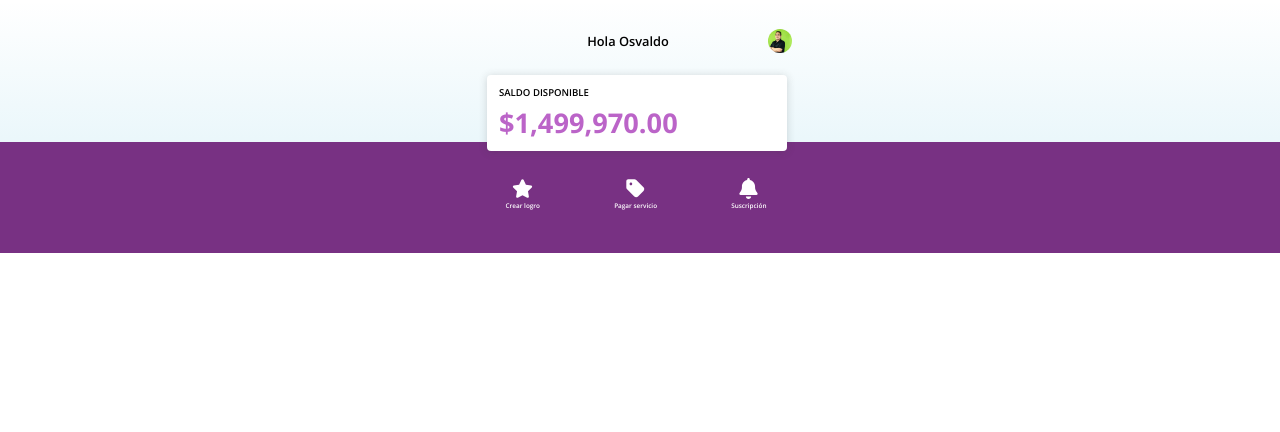
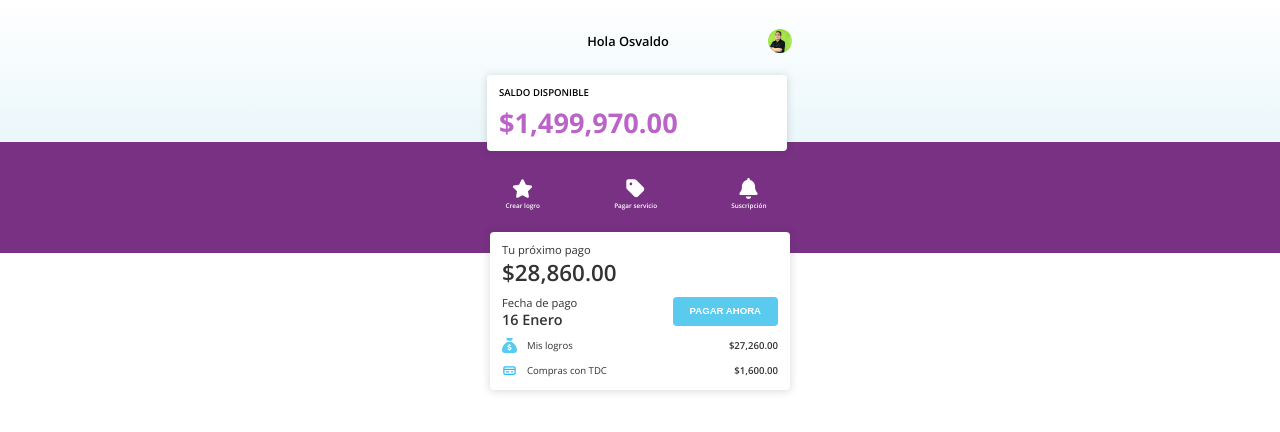
Before and after one commit to ArzCorp/bank-web-app, a Next.js app: page / in a window 1280 px wide. Shown: the top 432 px of the page. Built offline with nearby package versions, Linux system fonts and the light colour scheme.

Commit message:
✨ added payment

```diff
--- a/pages/index.tsx
+++ b/pages/index.tsx
@@ -4,6 +4,7 @@ import Head from 'next/head'
 import Balance from 'components/Balance'
 import Header from 'components/Header'
 import Transactions from 'components/transactions'
+import Payment from 'components/payment'
 
 const Home: NextPage = () => {
 	return (
@@ -16,7 +17,9 @@ const Home: NextPage = () => {
 			<Header>
 				<Balance />
 			</Header>
-			<Transactions />
+			<Transactions>
+				<Payment />
+			</Transactions>
 		</section>
 	)
 }
--- /dev/null
+++ b/src/components/Button.tsx
@@ -0,0 +1,14 @@
+import { ButtonHTMLAttributes } from 'react'
+
+interface Props {
+	type: ButtonHTMLAttributes<HTMLButtonElement>['type']
+	children: string
+}
+
+export default function Button({ type = 'button', children }: Props) {
+	return (
+		<button type={type} className="button">
+			{children}
+		</button>
+	)
+}
--- /dev/null
+++ b/src/components/payment/PaymentRecord.tsx
@@ -0,0 +1,28 @@
+import Image from 'next/image'
+import { getCurrencyFormat } from 'utils/currencyFormat'
+
+interface Props {
+	name: string
+	amount: number
+	icon: string
+}
+
+export default function PaymentRecord({ name, amount, icon }: Props) {
+	return (
+		<li className="payment-record">
+			<span className="payment-record__details">
+				<Image
+					className="payment-record__icon"
+					src={icon}
+					width={15}
+					height={15}
+					alt={`Registro ${name}`}
+				/>
+				<p className="payment-record__name">{name}</p>
+			</span>
+			<span className="payment-record__amount">
+				{getCurrencyFormat(amount)}
+			</span>
+		</li>
+	)
+}
--- /dev/null
+++ b/src/components/payment/index.tsx
@@ -0,0 +1,31 @@
+import Button from 'components/Button'
+import { getCurrencyFormat } from 'utils/currencyFormat'
+import PaymentRecord from './PaymentRecord'
+
+export default function Payment() {
+	return (
+		<section className="payment">
+			<h2 className="payment__title">Tu próximo pago</h2>
+			<p className="payment__amount">{getCurrencyFormat(28860.0)}</p>
+			<div className="payment__details">
+				<div>
+					<p className="payment__subtitle">Fecha de pago</p>
+					<p className="payment__date">16 Enero</p>
+				</div>
+				<Button type="button">PAGAR AHORA</Button>
+			</div>
+			<ul className="payment__records">
+				<PaymentRecord
+					icon="/icons/money-solid.svg"
+					name="Mis logros"
+					amount={27260.0}
+				/>
+				<PaymentRecord
+					icon="/icons/credit-card.svg"
+					name="Compras con TDC"
+					amount={1600.0}
+				/>
+			</ul>
+		</section>
+	)
+}
--- /dev/null
+++ b/src/scss/components/_button.scss
@@ -0,0 +1,10 @@
+.button {
+	background-color: $secondary-color;
+	color: $white-color;
+	font-size: $sm;
+	font-weight: 600;
+	line-height: 1.33;
+	padding: 8px 17px;
+	border-radius: 4px;
+	border: none;
+}
--- /dev/null
+++ b/src/scss/components/_icons.scss
@@ -0,0 +1,4 @@
+.icon__credit-card {
+	width: 15px;
+	height: 12px;
+}
--- /dev/null
+++ b/src/scss/components/payment/_payment.scss
@@ -0,0 +1,43 @@
+.payment {
+	background-color: $white-color;
+	color: $dark-color;
+	width: 300px;
+	border-radius: 4px;
+	padding: 12px;
+	position: absolute;
+	box-shadow: 0 1px 9px 0 rgba(56, 56, 56, 0.2);
+	left: calc(50% - 150px);
+	top: 90px;
+	&__title {
+		font-size: $md;
+		line-height: 1.14;
+		font-weight: normal;
+	}
+	&__amount {
+		font-size: 2.8rem;
+		line-height: 1.43;
+		margin-bottom: 8px;
+		font-weight: 600;
+	}
+	&__details {
+		display: flex;
+		justify-content: space-between;
+		align-items: center;
+		margin-bottom: 12px;
+	}
+	&__subtitle {
+		@extend .payment__title;
+		margin-bottom: 4px;
+	}
+	&__date {
+		@extend .payment__amount;
+		font-size: 1.8rem;
+		line-height: 0.89;
+		margin-bottom: 0px;
+	}
+	&__records {
+		display: flex;
+		flex-direction: column;
+		gap: 10px;
+	}
+}
--- /dev/null
+++ b/src/scss/components/payment/_paymentRecord.scss
@@ -0,0 +1,23 @@
+.payment-record {
+	display: flex;
+	align-items: center;
+	justify-content: space-between;
+	&__details {
+		display: flex;
+		gap: 10px;
+		align-items: center;
+	}
+	&__icon {
+		filter: invert(71%) sepia(53%) saturate(1602%) hue-rotate(168deg)
+			brightness(107%) contrast(87%);
+	}
+	&__name {
+		font-size: $sm;
+		line-height: 1.33;
+	}
+	&__amount {
+		@extend .payment-record__name;
+		line-height: normal;
+		font-weight: 600;
+	}
+}
--- a/src/scss/components/transactions/_transactions.scss
+++ b/src/scss/components/transactions/_transactions.scss
@@ -5,6 +5,7 @@
 	color: $white-color;
 	padding-top: 36px;
 	padding-bottom: 43px;
+	margin-bottom: 182px;
 	&__container {
 		padding-left: 53px;
 		padding-right: 61px;
--- a/src/scss/main.scss
+++ b/src/scss/main.scss
@@ -9,5 +9,8 @@
 @import './components/container';
 @import './components/header';
 @import './components/balance';
+@import './components/button';
 @import './components/transactions/transactions';
 @import './components/transactions/transactionItem';
+@import './components/payment/payment';
+@import './components/payment/paymentRecord';
```
Also changed, not shown: src/components/Transactions/ulz>/TransactionItem.tsx (deleted, +0 -23 lines), src/components/Transactions/ulz>/index.tsx (deleted, +0 -21 lines).
